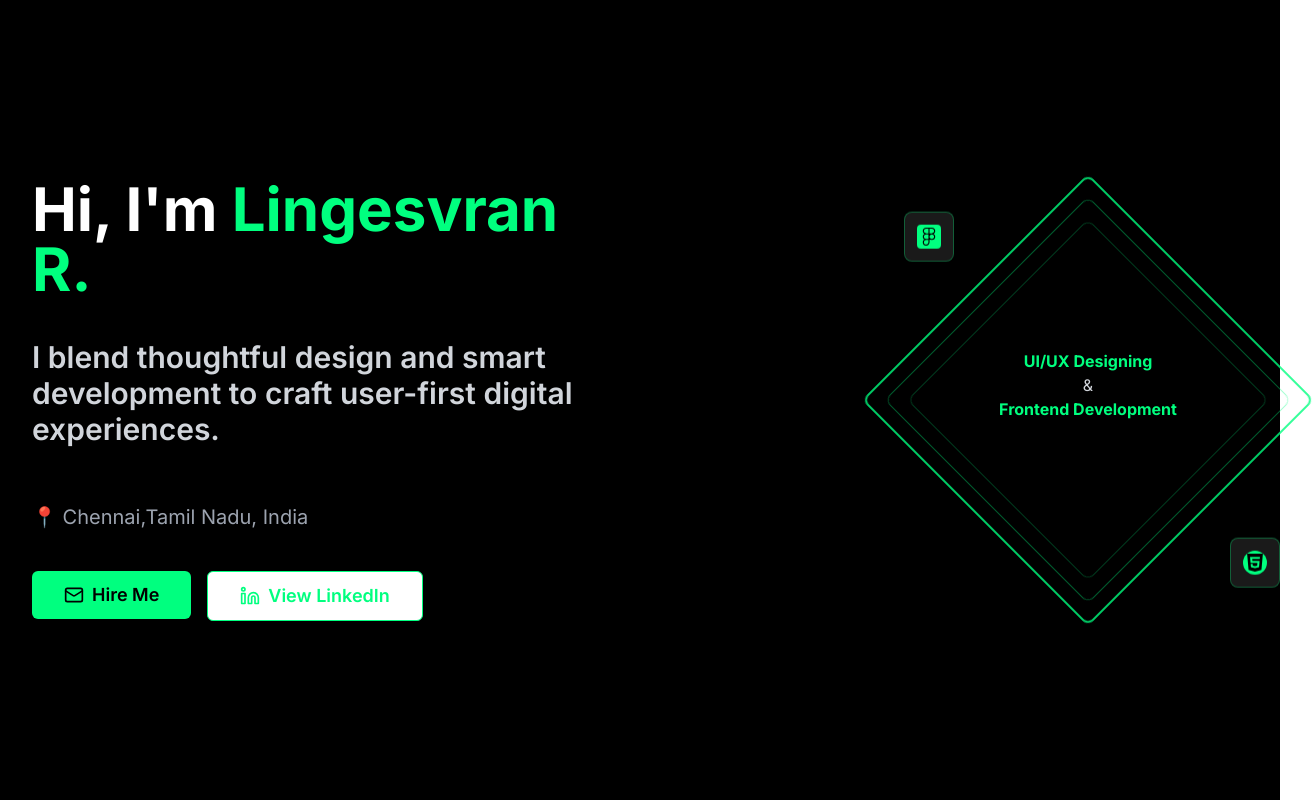
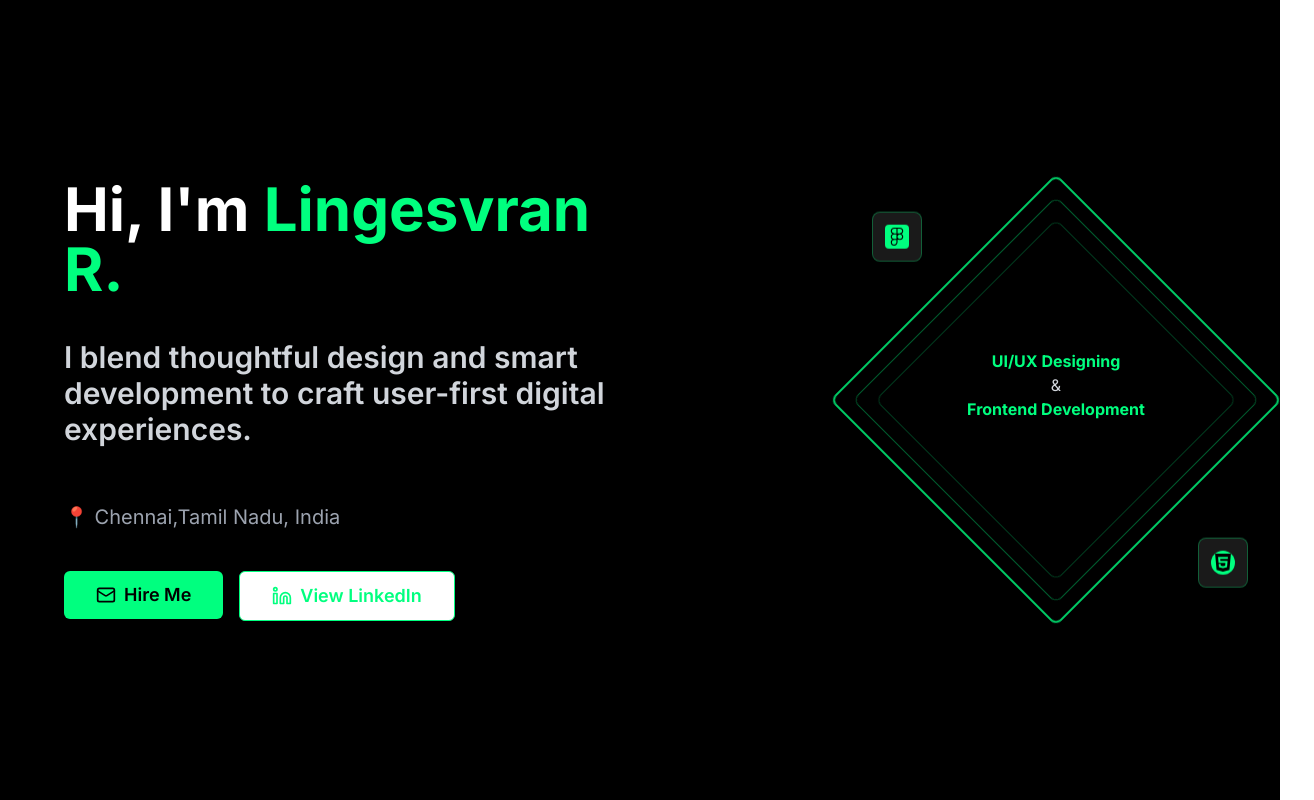
Before and after one commit to Lingesvaran-R/Portfolio, a Next.js app: page / in a window 1280 px wide. Shown: the top 800 px of the page, 1314 px wide, since content can reach past the window. Built offline with nearby package versions, Linux system fonts and the light colour scheme.

Commit message:
Updated section

```diff
--- a/app/page.tsx
+++ b/app/page.tsx
@@ -118,7 +118,7 @@ const projects = [
     <div className="min-h-screen bg-black text-white">
       {/* Hero Section */}
       <section className="min-h-screen flex items-center justify-center px-4 sm:px-6 lg:px-8" data-linges="hero-section">
-        <div className="max-w-7xl w-full grid grid-cols-1 lg:grid-cols-2 gap-12 items-center">
+        <div className="max-w-6xl w-full grid grid-cols-1 lg:grid-cols-2 gap-12 items-center">
           {/* Left Side - Content */}
           <div className="space-y-10">
             <div className="space-y-10">
```
